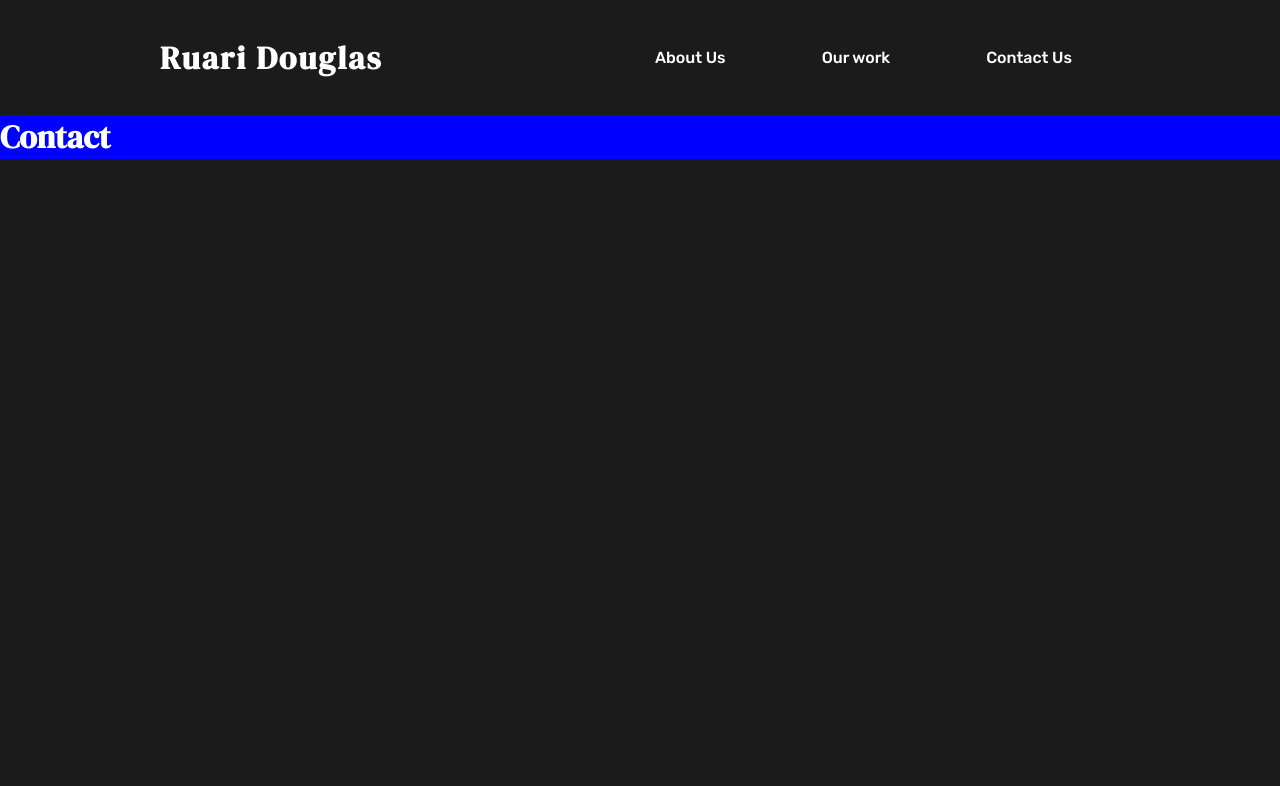
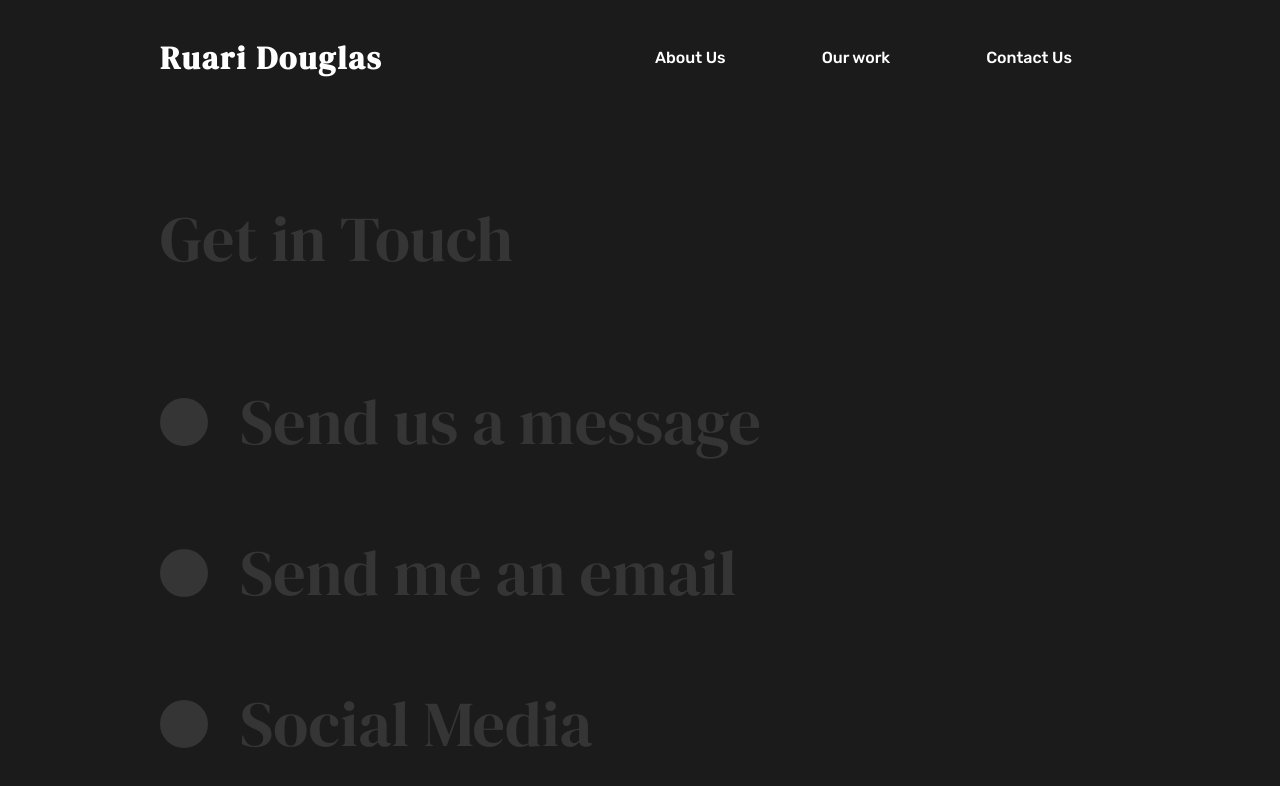
Before and after one commit to RuariDouglas/React-Portfolio, a React (Create React App) app: page /contact in a window 1280 px wide. Shown: the top 786 px of the page. Built offline with nearby package versions, Linux system fonts and the light colour scheme.

Commit message:
Fix page load bug

```diff
--- a/src/App.js
+++ b/src/App.js
@@ -12,6 +12,7 @@
 import { Switch, Route, useLocation } from "react-router-dom";
 // ANIMATION
 import { AnimatePresence } from "framer-motion";
+import ScrollTop from "./components/scrollTop";
 
 function App() {
   const location = useLocation();
--- a/src/components/GlobalStyled.js
+++ b/src/components/GlobalStyled.js
@@ -17,6 +17,7 @@
     background: #1b1b1b;
     color: #fff;
     font-family: 'Rubik', sans-serif;
+    overflow-x: hidden;
 }
 ul {
     list-style: none;
--- a/src/components/Nav.js
+++ b/src/components/Nav.js
@@ -32,6 +32,10 @@
   padding: 2rem 10rem;
   justify-content: space-between;
   align-items: center;
+  position: sticky;
+  top: 0;
+  z-index: 999;
+  background-color: #1b1b1b;
   a {
     color: #fff;
   }
--- /dev/null
+++ b/src/components/scrollTop.js
@@ -0,0 +1,14 @@
+import { useEffect } from "react";
+import { useLocation } from "react-router-dom";
+
+const ScrollTop = () => {
+  const { pathname } = useLocation();
+  useEffect(() => {
+    window.scroll({
+      top: 0,
+      left: 0,
+    });
+  }, [pathname]);
+  return null;
+};
+export default ScrollTop;
--- a/src/pages/AboutUs.js
+++ b/src/pages/AboutUs.js
@@ -6,6 +6,7 @@
 // ANIMATIONS
 import { motion } from "framer-motion";
 import { pageAnimation } from "../animation";
+import ScrollTop from "../components/scrollTop";
 
 const AboutUs = () => {
   return (
@@ -18,6 +19,7 @@
       <AboutSection />
       <ServicesSection />
       <FaqSection />
+      <ScrollTop />
     </motion.div>
   );
 };
--- a/src/pages/Contact.js
+++ b/src/pages/Contact.js
@@ -3,7 +3,7 @@
 
 // ANIMATIONS
 import { motion } from "framer-motion";
-import { pageAnimation } from "../animation";
+import { pageAnimation, titleAnim } from "../animation";
 
 const Contact = () => {
   return (
@@ -13,13 +13,62 @@
       initial="hidden"
       animate="show"
     >
-      <h1>Contact</h1>
+      <Title>
+        <Hide>
+          <motion.h2 variants={titleAnim}>Get in Touch</motion.h2>
+        </Hide>
+      </Title>
+      <div>
+        <Hide>
+          <Social variants={titleAnim}>
+            <Circle />
+            <h2>Send us a message</h2>
+          </Social>
+        </Hide>
+        <Hide>
+          <Social variants={titleAnim}>
+            <Circle />
+            <h2>Send me an email</h2>
+          </Social>
+        </Hide>
+        <Hide>
+          <Social variants={titleAnim}>
+            <Circle />
+            <h2>Social Media</h2>
+          </Social>
+        </Hide>
+      </div>
     </StyledContact>
   );
 };
 
 const StyledContact = styled(motion.div)`
-  background-color: blue;
+  padding: 5rem 10rem;
+  color: #353535;
+  min-height: 90vh;
+`;
+
+const Title = styled.div`
+  margin-bottom: 4rem;
+`;
+
+const Hide = styled.div`
+  overflow: hidden;
+`;
+
+const Circle = styled.div`
+  border-radius: 50%;
+  width: 3rem;
+  height: 3rem;
+  background: #353535;
+`;
+
+const Social = styled(motion.div)`
+  display: flex;
+  align-items: center;
+  h2 {
+    margin: 2rem;
+  }
 `;
 
 export default Contact;
--- a/src/pages/MovieDetail.js
+++ b/src/pages/MovieDetail.js
@@ -6,6 +6,8 @@
 // ANIMATIONS
 import { motion } from "framer-motion";
 import { pageAnimation } from "../animation";
+
+import ScrollTop from "../components/scrollTop";
 
 const MovieDetail = () => {
   const history = useHistory();
@@ -54,6 +56,7 @@
           <ImageDisplay>
             <img src={movie.secondaryImg} alt="Movie" />
           </ImageDisplay>
+          <ScrollTop />
         </Details>
       )}
     </>
--- a/src/pages/OurWork.js
+++ b/src/pages/OurWork.js
@@ -19,6 +19,8 @@
 } from "../animation";
 import { useScroll } from "../components/useScroll";
 import { scrollReveal } from "../animation";
+
+import ScrollTop from "../components/scrollTop";
 
 const OurWork = () => {
   const [element, controls] = useScroll();
@@ -66,6 +68,7 @@
           <img src={goodtimes} alt="good times" />
         </Link>
       </Movie>
+      <ScrollTop />
     </Work>
   );
 };
```
Also changed, not shown: 1 other file (tests, documents, lock files or other folders).
